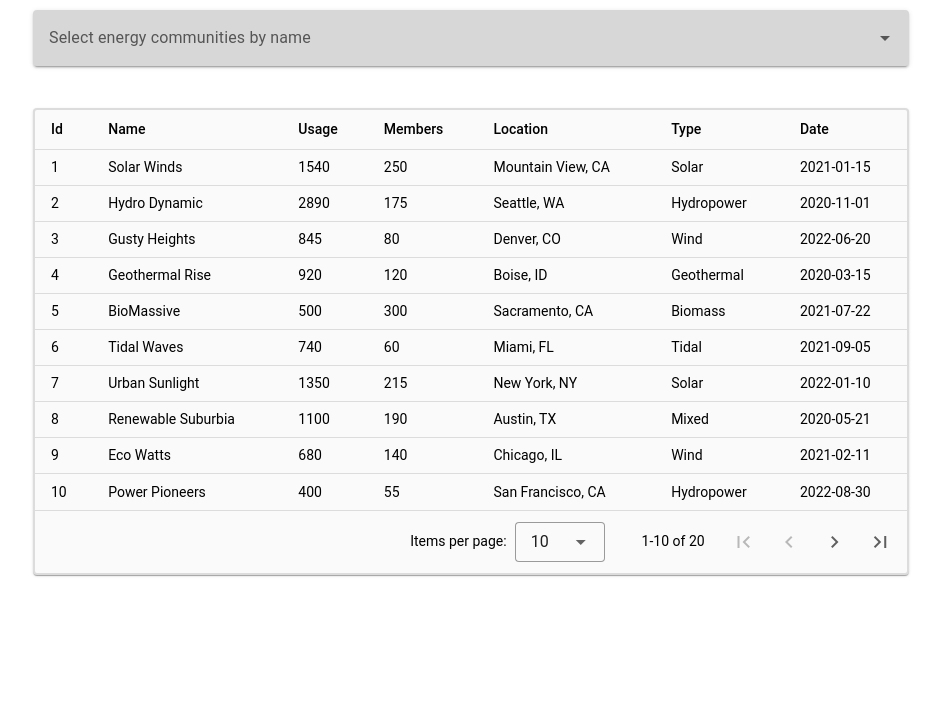
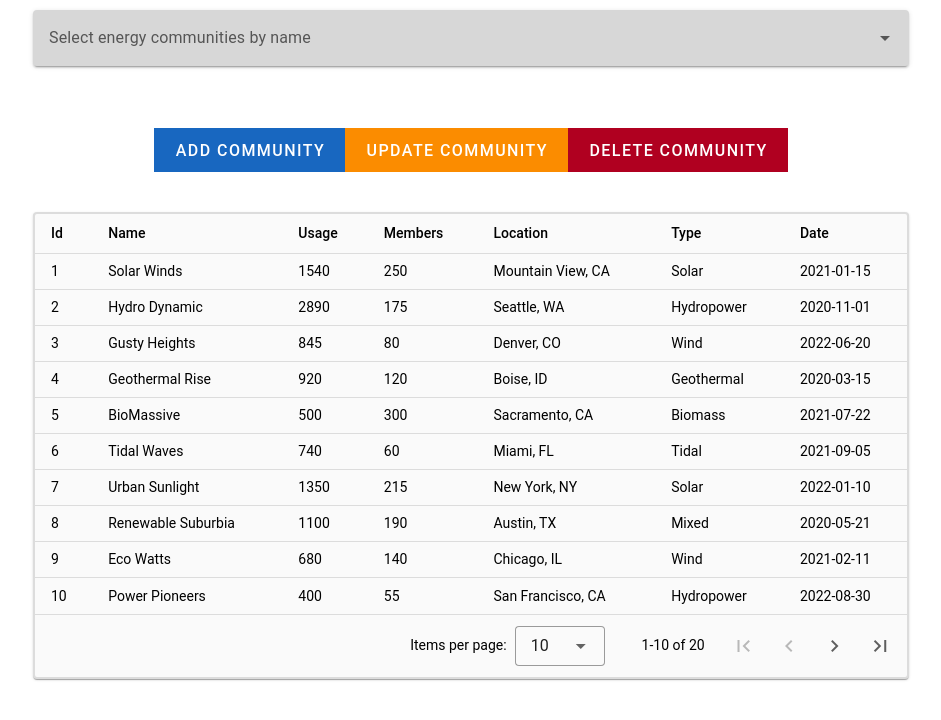
Before and after one commit to danish981/vue3-challenge-energy-communities, a Vue app: page / in a window 1280 px wide. Shown: the top 720 px of the page, without its empty margins (169-1110 px from the left). Built offline with nearby package versions, Linux system fonts and the light colour scheme.

Commit message:
added a basic crud

```diff
--- a/src/components/AutocompleteSelect.vue
+++ b/src/components/AutocompleteSelect.vue
@@ -32,6 +32,7 @@ onMounted(async () => {
 watch(selectedNames, (newSelectedNames) => {
   store.selectedCommunityNames = newSelectedNames;
 });
+
 </script>
 
 <style scoped>
--- /dev/null
+++ b/src/components/CrudOperators.vue
@@ -0,0 +1,54 @@
+<template>
+  <div class="middle-centered">
+    <v-btn color="primary" @click="addCommunity">Add Community</v-btn>
+    <v-btn color="warning" @click="updateCommunity">Update Community</v-btn>
+    <v-btn color="error" @click="deleteCommunity">Delete Community</v-btn>
+  </div>
+</template>
+
+<script setup>
+import {useEnergyCommunityStore} from "@/stores/energyCommunityStore";
+
+const store = useEnergyCommunityStore();
+
+const addCommunity = () => {
+  const newCommunity = {
+    name: "New Community",
+    energyUsage: 1000,
+    members: 100,
+    location: "New Location",
+    energyType: "Solar",
+    startDate: "2024-07-09"
+  };
+  store.addCommunity(newCommunity);
+};
+
+const updateCommunity = () => {
+  const updatedCommunity = {
+    id: 1,
+    name: "Updated Community",
+    energyUsage: 2000,
+    members: 200,
+    location: "Updated Location",
+    energyType: "Wind",
+    startDate: "2024-07-09"
+  };
+  store.updateCommunity(updatedCommunity);
+};
+
+const deleteCommunity = () => {
+  const id = 1; // Specify the ID of the community you want to delete
+  store.deleteCommunity(id);
+};
+
+
+</script>
+
+<style scoped>
+.middle-centered {
+  margin: 20px auto;
+  text-align: center;
+  width: 70%;
+  padding: 10px;
+}
+</style>
--- a/src/components/EnergyCommunityTable.vue
+++ b/src/components/EnergyCommunityTable.vue
@@ -12,8 +12,9 @@
 </template>
 
 <script setup>
-import { ref, onMounted, computed } from "vue";
-import { useEnergyCommunityStore } from "@/stores/energyCommunityStore";
+
+import {ref, onMounted, computed} from "vue";
+import {useEnergyCommunityStore} from "@/stores/energyCommunityStore";
 
 const store = useEnergyCommunityStore();
 
@@ -32,7 +33,6 @@ onMounted(async () => {
 });
 
 const selectedCommunities = computed(() => store.selectedCommunities);
-
 </script>
 
 <style scoped>
--- a/src/stores/energyCommunityStore.js
+++ b/src/stores/energyCommunityStore.js
@@ -1,7 +1,8 @@
-import {defineStore} from 'pinia';
+import { defineStore } from 'pinia';
 import EnergyCommunityService from '../services/EnergyCommunityService';
 
 export const useEnergyCommunityStore = defineStore('energyCommunityStore', {
+
     state: () => ({
         communities: [],
         selectedCommunityNames: [],
@@ -10,11 +11,6 @@ export const useEnergyCommunityStore = defineStore('energyCommunityStore', {
     }),
 
     getters: {
-
-        // selectedCommunities(state) {
-        //     return state.communities.filter(community => state.selectedCommunityNames.includes(community.name));
-        // }
-
         selectedCommunities(state) {
             if (state.selectedCommunityNames.length === 0) {
                 return state.communities;
@@ -23,7 +19,6 @@ export const useEnergyCommunityStore = defineStore('energyCommunityStore', {
                 state.selectedCommunityNames.includes(community.name)
             );
         }
-
     },
 
     actions: {
@@ -39,6 +34,34 @@ export const useEnergyCommunityStore = defineStore('energyCommunityStore', {
             }
         },
 
-        // Create, update, delete actions would go here
+        async addCommunity(newCommunity) {
+            try {
+                const createdCommunity = await EnergyCommunityService.createCommunity(newCommunity);
+                this.communities.push(createdCommunity);
+            } catch (error) {
+                this.error = error.message;
+            }
+        },
+
+        async updateCommunity(updatedCommunity) {
+            try {
+                const updated = await EnergyCommunityService.updateCommunity(updatedCommunity);
+                const index = this.communities.findIndex(c => c.id === updated.id);
+                if (index !== -1) {
+                    this.communities.splice(index, 1, updated);
+                }
+            } catch (error) {
+                this.error = error.message;
+            }
+        },
+
+        async deleteCommunity(id) {
+            try {
+                await EnergyCommunityService.deleteCommunity(id);
+                this.communities = this.communities.filter(community => community.id !== id);
+            } catch (error) {
+                this.error = error.message;
+            }
+        }
     }
 });
--- a/src/views/Home.vue
+++ b/src/views/Home.vue
@@ -2,6 +2,7 @@
 import AutocompleteSelect from "@/components/AutocompleteSelect.vue";
 import Charts from "@/components/Charts.vue";
 import EnergyCommunityTable from "@/components/EnergyCommunityTable.vue";
+import CrudOperators from "@/components/CrudOperators.vue";
 </script>
 
 <template>
@@ -10,6 +11,7 @@ import EnergyCommunityTable from "@/components/EnergyCommunityTable.vue";
 
     <!-- todo : Place components here -->
     <autocomplete-select></autocomplete-select>
+    <crud-operators></crud-operators>
     <energy-community-table></energy-community-table>
 
     <!-- todo : chart should be in separate route / page -->
```
